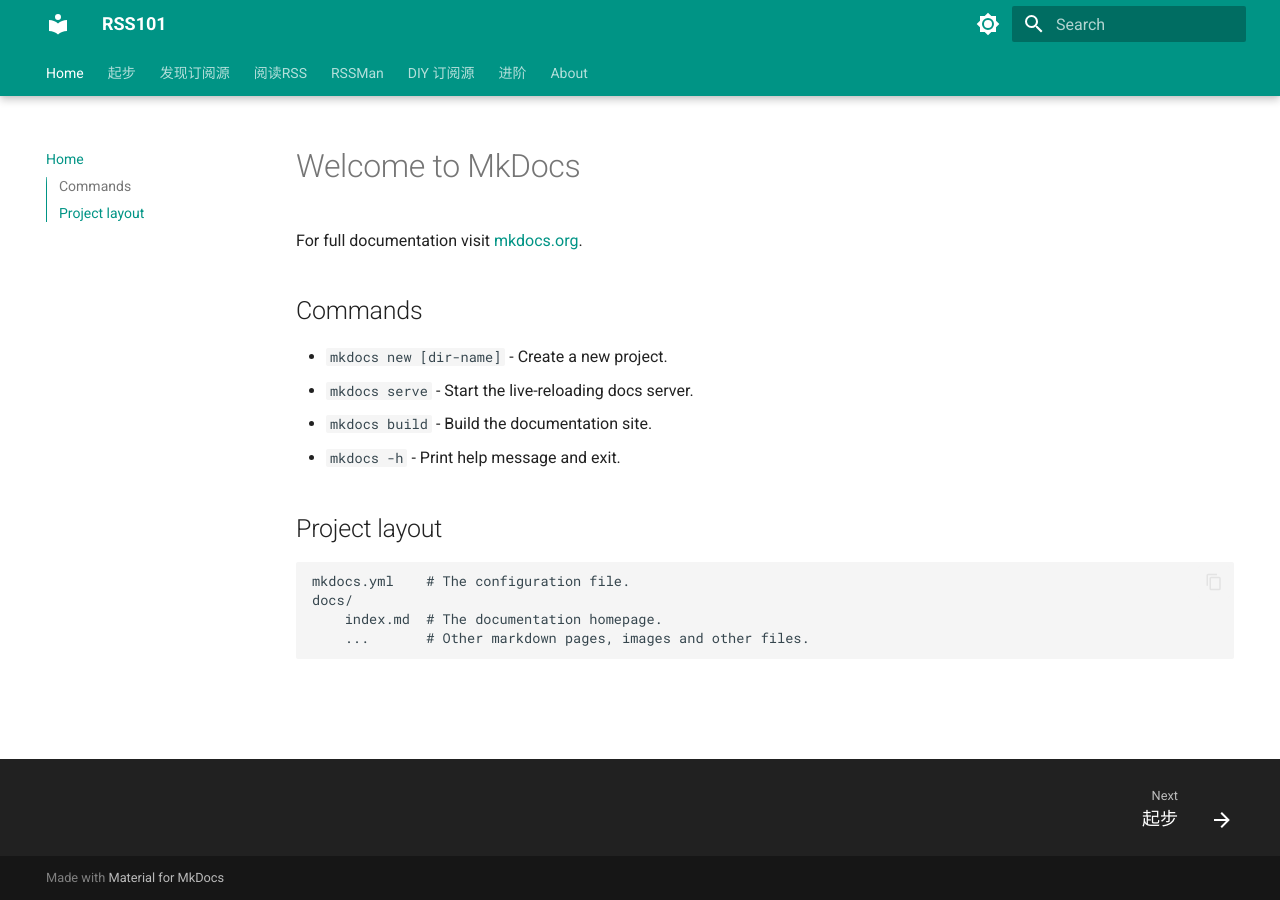
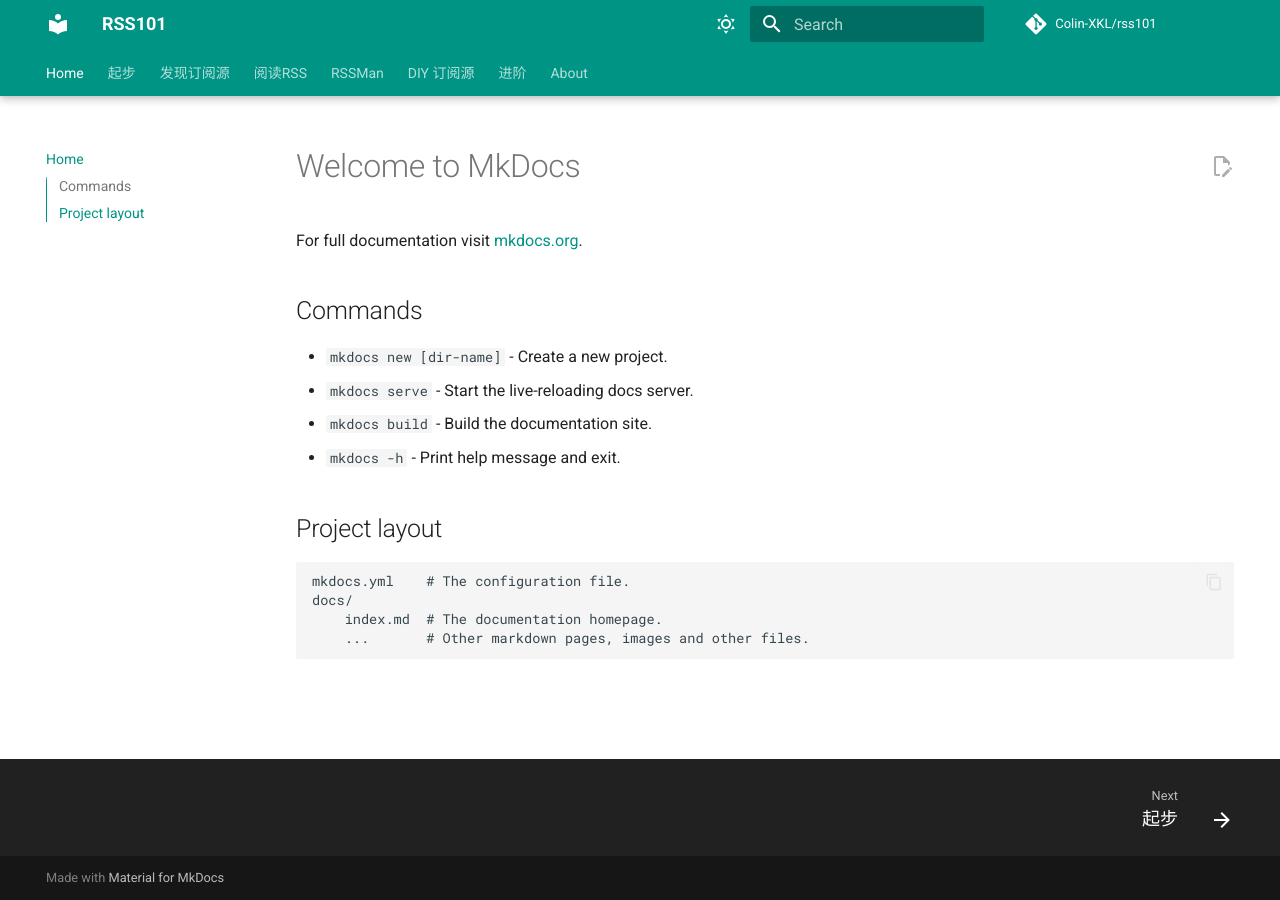
Before and after one commit to Colin-XKL/rss101, an MkDocs documentation site: the page built from docs/index.md, in a window 1280 px wide. Built offline with MkDocs 1.6.1 and Material for MkDocs 9.7.7, drawn with Linux system fonts in a browser that asks for light colours; comment, search, counter and statistics services are not loaded.

Commit message:
faet: update style

```diff
--- a/mkdocs.yml
+++ b/mkdocs.yml
@@ -1,5 +1,9 @@
 site_name: RSS101
 language: zh
+repo_url: https://github.com/Colin-XKL/rss101
+repo_name: Colin-XKL/rss101
+edit_uri: edit/main/docs/
+
 theme:
   name: material
   palette:
@@ -8,14 +12,14 @@ theme:
       primary: teal
       scheme: default
       toggle:
-        icon: material/brightness-7
+        icon: material/weather-sunny
         name: Switch to dark mode
     # Palette toggle for dark mode
     - media: "(prefers-color-scheme: dark)"
       scheme: slate
       primary: teal
       toggle:
-        icon: material/brightness-4
+        icon: material/weather-night
         name: Switch to light mode
   features:
     - navigation.instant
@@ -28,7 +32,13 @@ theme:
     - toc.follow
     - toc.integrate
     - content.code.copy
+    - content.action.edit
+
 markdown_extensions:
+  - attr_list
+  - pymdownx.emoji:
+      emoji_index: !!python/name:materialx.emoji.twemoji
+      emoji_generator: !!python/name:materialx.emoji.to_svg
   - pymdownx.highlight:
       anchor_linenums: true
       line_spans: __span
```
